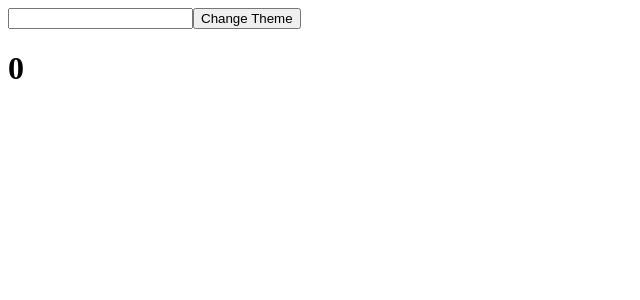
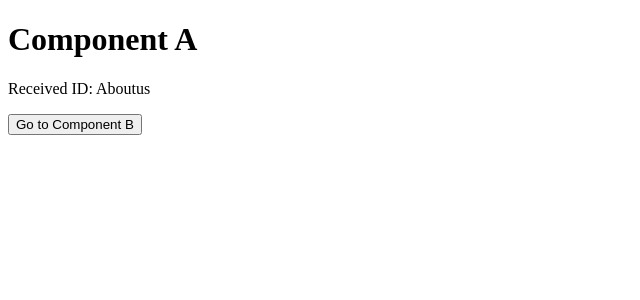
Before and after one commit to chitra-k-e/React-Hooks, a React (Vite) app: page /Aboutus in a window 1280 px wide. Shown: the top 300 px of the page, without its empty margins (0-640 px from the left). Built offline with nearby package versions, Linux system fonts and the light colour scheme.

Commit message:
useParams Hooks performed

```diff
--- a/src/App.jsx
+++ b/src/App.jsx
@@ -1,12 +1,12 @@
 
 import Hook4 from "./Hook4"
-
+import Hook5 from "./Hook5"
 function App() {
 
   return (
     <>
       <div>
-          <Hook4 />
+          <Hook5 />
       </div>
     </>
   )
--- /dev/null
+++ b/src/Hook5.jsx
@@ -0,0 +1,18 @@
+import React from "react";
+import { BrowserRouter as Router, Routes, Route } from "react-router-dom";
+import Params from "./Params";
+import Params2 from "./Params2";
+
+const Hook5 = () => {
+  return (
+    <Router>
+      <Routes>
+        <Route path="/" element={<Params />}/>
+        <Route path="/:id" element={<Params />} />
+        <Route path="/Params2-b" element={<Params2 />} />
+      </Routes>
+    </Router>
+  );
+};
+
+export default Hook5;
--- /dev/null
+++ b/src/Params.jsx
@@ -0,0 +1,21 @@
+import React from "react";
+import { useParams, useNavigate } from "react-router-dom";
+
+const Params = () => {
+  const { id } = useParams();
+  const navigate = useNavigate();
+
+  const handleNavigate = () => {
+    navigate("/Params2-b", { state: { id } });
+  };
+
+  return (
+    <div>
+      <h1>Component A</h1>
+      <p>Received ID: {id}</p>
+      <button onClick={handleNavigate}>Go to Component B</button>
+    </div>
+  );
+};
+
+export default Params;
--- /dev/null
+++ b/src/Params2.jsx
@@ -0,0 +1,16 @@
+import React from "react";
+import { useLocation } from "react-router-dom";
+
+const Params2 = () => {
+  const location = useLocation();
+  const { id } = location.state || {};
+
+  return (
+    <div>
+      <h1>Component B</h1>
+      {id ? <p>Received ID from Component A: {id}</p> : <p>No data received</p>}
+    </div>
+  );
+};
+
+export default Params2;
```
